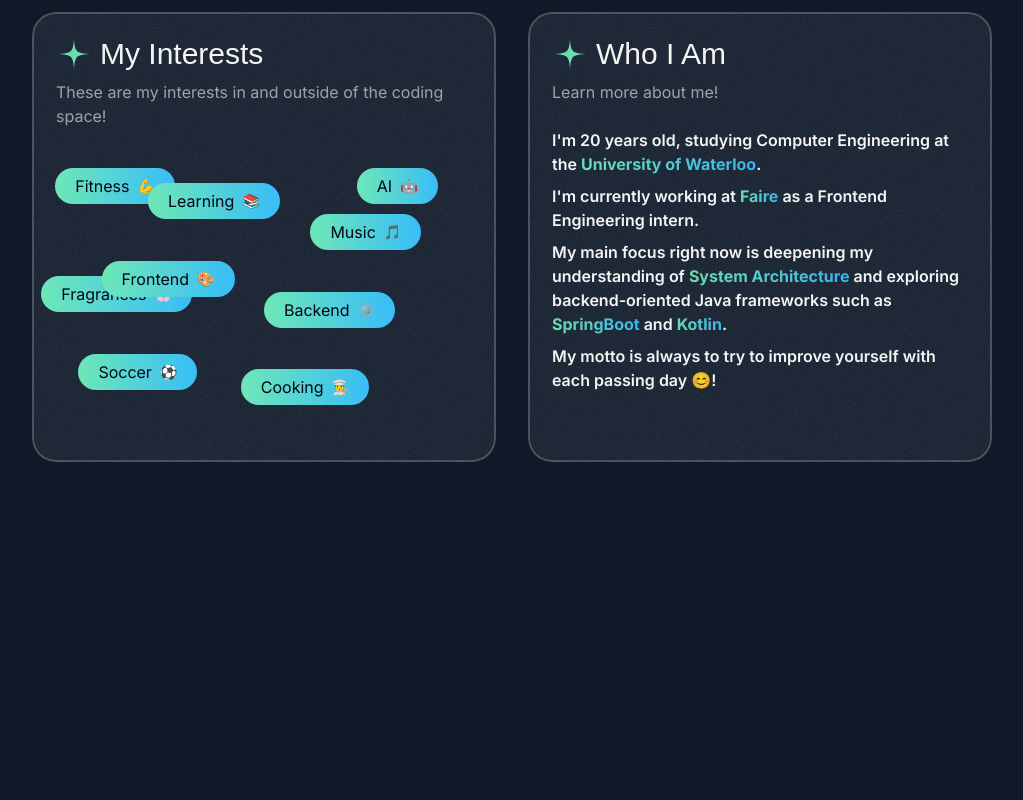
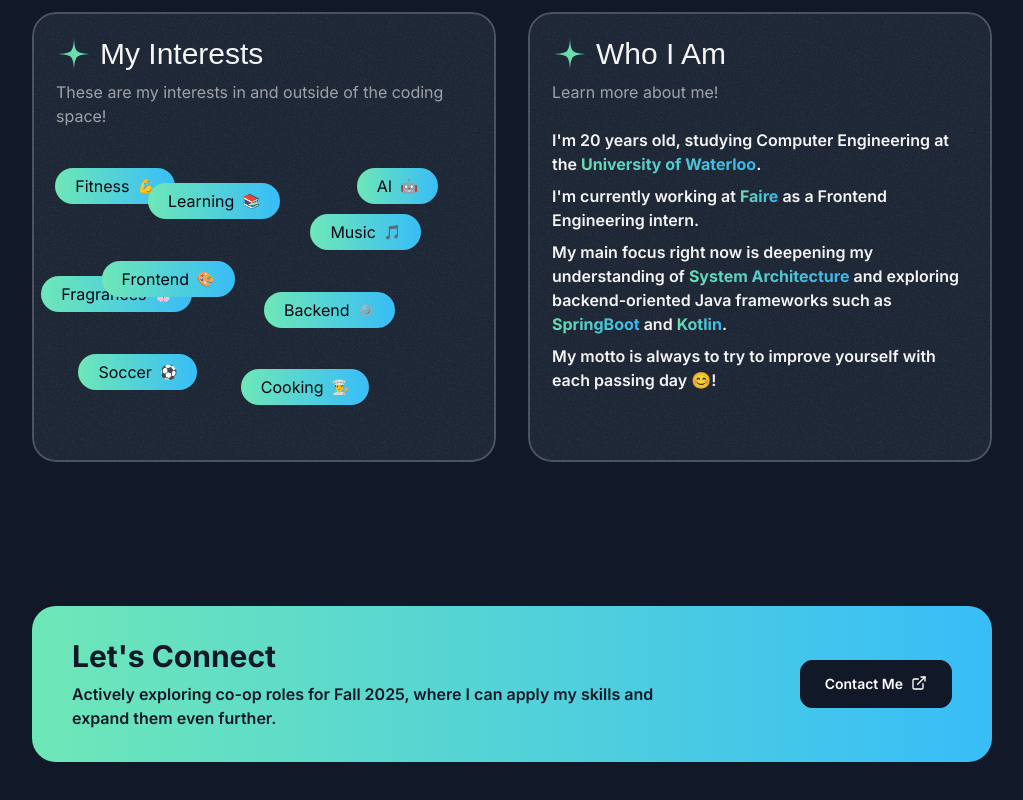
Before and after one commit to IvanKorne/personal-website, a Next.js app: page / in a window 1280 px wide. Shown: the part 5082-5882 px from the top of the page, without its empty margins (128-1151 px from the left). Before the commit the page ends 5592 px from the top, so only its background shows below. Built offline with nearby package versions, Linux system fonts and the light colour scheme; a web font is replaced by a local one.

Commit message:
Add contact section

```diff
--- a/src/app/page.tsx
+++ b/src/app/page.tsx
@@ -1,6 +1,7 @@
 "use client";
 
 import { About } from "@/sections/About/About";
+import { Contact } from "@/sections/Contact/Contact";
 import { Experience } from "@/sections/Experience/Experience";
 import { Header } from "@/sections/Header/Header";
 import { Hero } from "@/sections/Hero/Hero";
@@ -17,6 +18,7 @@ export default function Home() {
       <Tape />
       <Experience />
       <About />
+      <Contact />
     </>
   );
 }
--- a/src/sections/Contact/Contact.tsx
+++ b/src/sections/Contact/Contact.tsx
@@ -1,5 +1,36 @@
 import React from "react";
+import grainImage from "@/assets/images/grain.jpg";
+import { ExternalLink } from "lucide-react";
 
 export const Contact = () => {
-  return <div>Contact Section</div>;
+  return (
+    <div id="contact" className="md:py-24 py-12 lg:py-30">
+      <div className="container">
+        <div className="bg-gradient-to-r from-emerald-300 to-sky-400 text-gray-900 py-8 px-10 rounded-3xl text-center md:text-left relative overflow-hidden">
+          <div
+            className="absolute inset-0 opacity-5 -z-10"
+            style={{ backgroundImage: `url(${grainImage.src})` }}
+          ></div>
+          <div className="flex flex-col md:flex-row md:gap-24 md:items-center">
+            <div>
+              <h2 className="text-serif text-2xl font-bold md:text-3xl">
+                Let&apos;s Connect
+              </h2>
+              <p className="text-base mt-2 font-semibold">
+                Actively exploring co-op roles for Fall 2025, where I can apply
+                my skills and expand them even further.
+              </p>
+            </div>
+            <a
+              href="mailto:ikorney@uwaterloo.ca"
+              className="text-white bg-gray-900 inline-flex items-center justify-center px-6 h-12 rounded-xl gap-2 mt-6 md:mt-0 border border-gray-900"
+            >
+              <span className="font-semibold w-max">Contact Me</span>
+              <ExternalLink className="size-4 flex-shrink-0 -mt-0.5" />
+            </a>
+          </div>
+        </div>
+      </div>
+    </div>
+  );
 };
```
